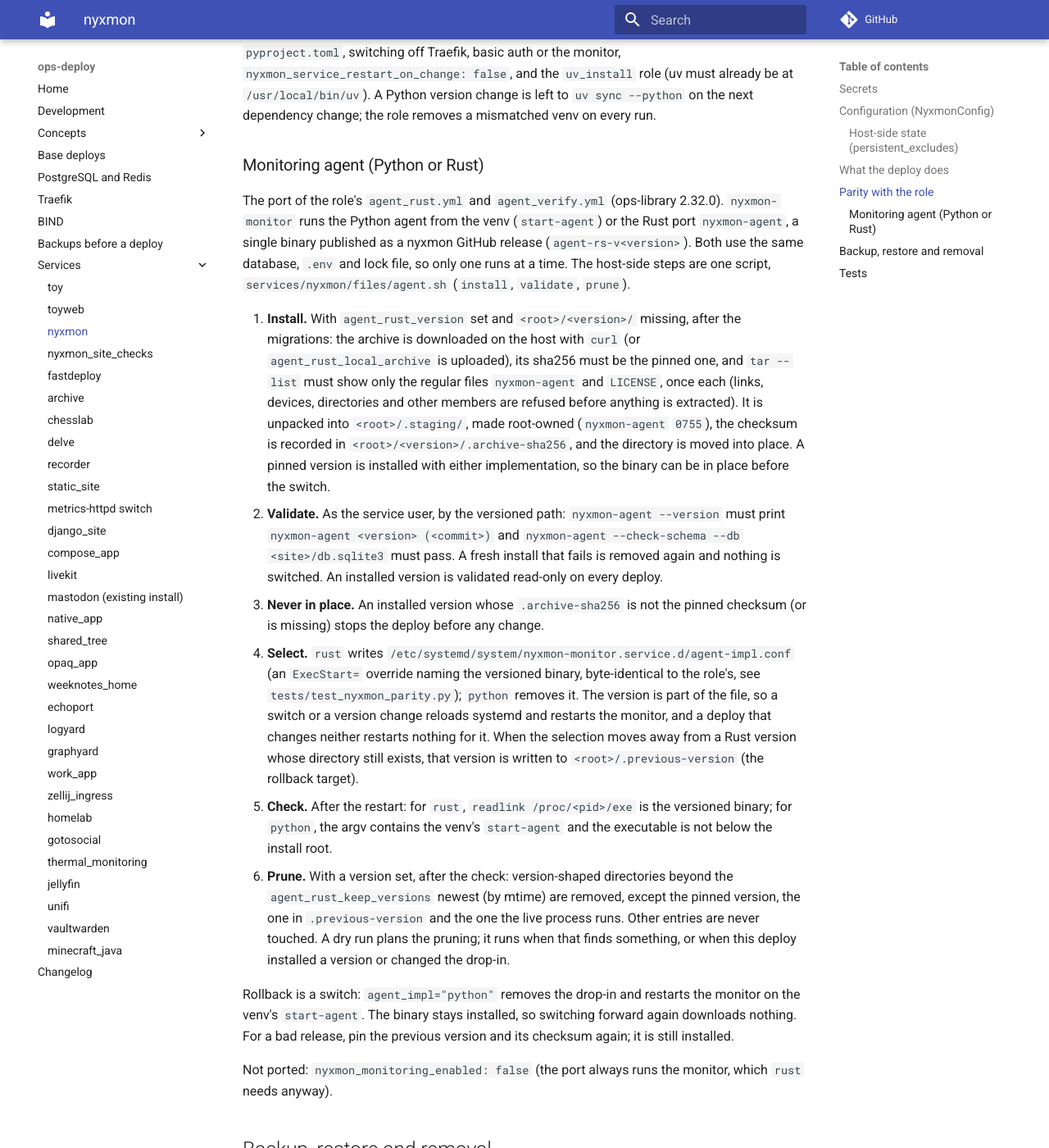
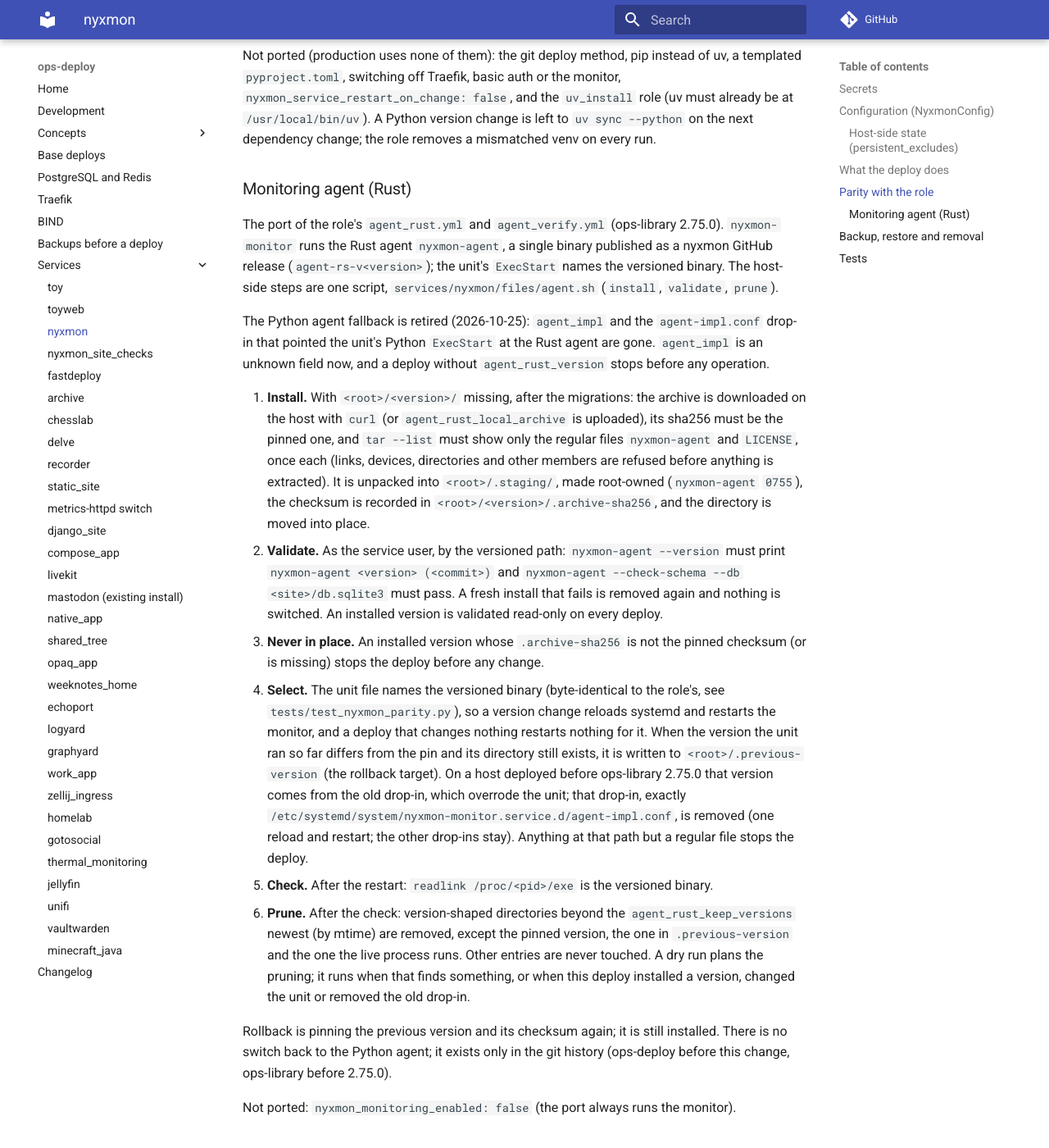
Before and after one commit to ephes/ops-deploy, an MkDocs documentation site: the page built from docs/services/nyxmon.md, in a window 1280 px wide and 1400 px high, scrolled down 3917 px. Shown: the whole window at 82% size. Built offline with MkDocs 1.6.1 and Material for MkDocs 9.7.7, drawn with Linux system fonts in a browser that asks for light colours; comment, search, counter and statistics services are not loaded; some of the changed text lies outside the part shown.

Commit message:
nyxmon: retire the Python agent fallback
Port of ops-library 2.75.0 nyxmon_deploy. NyxmonConfig.agent_impl is
gone, deploy_nyxmon requires agent_rust_version, and the monitor unit
starts the versioned Rust binary itself. The agent-impl.conf drop-in of
older deploys is removed by its fixed path after the unit is written,
with its version recorded as the previous one when the pin moves.

````diff
--- a/docs/services/nyxmon.md
+++ b/docs/services/nyxmon.md
@@ -7,7 +7,12 @@
 ```python
 from ops_deploy.services.nyxmon import NyxmonConfig, deploy_nyxmon
 
-cfg = NyxmonConfig(source_path=Path("~/projects/nyxmon").expanduser(), secrets=SecretRef("secrets/prod/nyxmon.yml"))
+cfg = NyxmonConfig(
+    source_path=Path("~/projects/nyxmon").expanduser(),
+    secrets=SecretRef("secrets/prod/nyxmon.yml"),
+    agent_rust_version="0.1.1",  # the nyxmon-agent release nyxmon-monitor runs
+    agent_rust_sha256="<sha256 of the release archive>",
+)
 deploy_nyxmon(cfg, store.load(cfg.secrets))
 ```
 
@@ -47,8 +52,7 @@
 | `opsgate_approval_base_url` | `""` | empty: the submit URL |
 | `opsgate_ticket_expires_seconds`, `opsgate_submit_timeout_seconds`, `opsgate_submit_include_warnings` | `14400`, `10`, `false` | |
 | `traefik_host`, `traefik_cert_resolver`, `traefik_middlewares`, `internal_ip_ranges` | role defaults | |
-| `agent_impl` | `python` | the role's `nyxmon_agent_impl`: `python` (the venv's `start-agent`) or `rust`; see [Monitoring agent](#monitoring-agent-python-or-rust) |
-| `agent_rust_version` | `""` | Rust release to install, e.g. `0.1.0`; empty installs, validates and prunes nothing. Required for `rust` |
+| `agent_rust_version` | `""` | Rust release `nyxmon-monitor` runs, e.g. `0.1.0`; required by the deploy (empty stops it before any operation); see [Monitoring agent](#monitoring-agent-rust) |
 | `agent_rust_sha256` | `""` | sha256 of the release archive (64 lowercase hex digits); required with a version unless `agent_rust_local_archive` is set |
 | `agent_rust_release_url` | the GitHub release asset | download URL; `{version}` stands for the version |
 | `agent_rust_local_archive` | none | controller path of an archive with the release layout, uploaded instead of the download; checked against `agent_rust_sha256` when both are set |
@@ -76,31 +80,30 @@
 5. `uv sync --frozen --no-dev --no-default-groups --python 3.13` if the source
    changed or the venv is missing; `site/venv` symlink to `.venv`.
 6. `migrate` and `collectstatic` if the sync ran or the source changed.
-7. With `agent_rust_version` set: the pinned Rust agent release is installed
+7. The pinned Rust agent release is installed
    and validated, or validated read-only when it is installed already (see
-   [Monitoring agent](#monitoring-agent-python-or-rust)).
+   [Monitoring agent](#monitoring-agent-rust)).
 8. Traefik route (dual router, basic auth). Traefik is not restarted: its
    file provider watches `/etc/traefik/dynamic` and loads the change itself
    (as the role since ops-library 2.31.47).
 9. For each unit: unit file, `sqlite-privacy.conf` drop-in (`UMask=0077`),
    `service_rollout` (daemon-reload on unit/drop-in change; restart on code,
-   dependency or `.env` change). For `nyxmon-monitor` the drop-in
-   `agent-impl.conf` is written (`rust`) or removed (`python`); a changed
-   drop-in reloads systemd and restarts the monitor.
+   dependency or `.env` change). The `nyxmon-monitor` unit names the
+   versioned Rust binary; the `agent-impl.conf` drop-in of a pre-2.75.0
+   deploy is removed, which reloads systemd and restarts the monitor.
 10. Database and sidecars `0600 nyxmon:nyxmon` (only when a file is exposed or
     the database is new; fails if `db.sqlite3` is missing).
 11. Read-only checks: port, HTTP (200/301/302), that `nyxmon-monitor` is
-    active and runs the selected agent (the role's `agent_verify.yml`, 10
+    active and runs the pinned Rust agent (the role's `agent_verify.yml`, 10
     tries 3 s apart), and with OpsGate enabled, that its live environment
     carries the rendered OpsGate URLs.
-12. With `agent_rust_version` set: old Rust agent versions are pruned, after
-    the agent check.
+12. Old Rust agent versions are pruned, after the agent check.
 
 ## Parity with the role
 
 `tests/test_nyxmon_parity.py` renders the vendored role templates
 (`tests/parity/ansible/nyxmon_deploy__*`) the way Ansible does and requires
-**byte-identical** `.env`, `.env.shell`, unit files and the agent drop-in. That is why the env
+**byte-identical** `.env`, `.env.shell` and unit files. That is why the env
 file still says "Managed by Ansible": identical bytes let Ansible and
 ops-deploy take turns on a host without rewriting files or restarting nyxmon.
 The only file that differs is the Traefik route (comments; see
@@ -113,16 +116,20 @@
 version change is left to `uv sync --python` on the next dependency change;
 the role removes a mismatched venv on every run.
 
-### Monitoring agent (Python or Rust)
+### Monitoring agent (Rust)
 
 The port of the role's `agent_rust.yml` and `agent_verify.yml` (ops-library
-2.32.0). `nyxmon-monitor` runs the Python agent from the venv
-(`start-agent`) or the Rust port `nyxmon-agent`, a single binary published as
-a nyxmon GitHub release (`agent-rs-v<version>`). Both use the same database,
-`.env` and lock file, so only one runs at a time. The host-side steps are one
-script, `services/nyxmon/files/agent.sh` (`install`, `validate`, `prune`).
+2.75.0). `nyxmon-monitor` runs the Rust agent `nyxmon-agent`, a single binary
+published as a nyxmon GitHub release (`agent-rs-v<version>`); the unit's
+`ExecStart` names the versioned binary. The host-side steps are one script,
+`services/nyxmon/files/agent.sh` (`install`, `validate`, `prune`).
 
-1. **Install.** With `agent_rust_version` set and `<root>/<version>/` missing,
+The Python agent fallback is retired (2026-10-25): `agent_impl` and the
+`agent-impl.conf` drop-in that pointed the unit's Python `ExecStart` at the
+Rust agent are gone. `agent_impl` is an unknown field now, and a deploy
+without `agent_rust_version` stops before any operation.
+
+1. **Install.** With `<root>/<version>/` missing,
    after the migrations: the archive is downloaded on the host with `curl`
    (or `agent_rust_local_archive` is uploaded), its sha256 must be the pinned
    one, and `tar --list` must show only the regular files `nyxmon-agent` and
@@ -130,8 +137,7 @@
    refused before anything is extracted). It is unpacked into
    `<root>/.staging/`, made root-owned (`nyxmon-agent` `0755`), the checksum
    is recorded in `<root>/<version>/.archive-sha256`, and the directory is
-   moved into place. A pinned version is installed with either
-   implementation, so the binary can be in place before the switch.
+   moved into place.
 2. **Validate.** As the service user, by the versioned path: `nyxmon-agent
    --version` must print `nyxmon-agent <version> (<commit>)` and
    `nyxmon-agent --check-schema --db <site>/db.sqlite3` must pass. A fresh
@@ -139,32 +145,32 @@
    version is validated read-only on every deploy.
 3. **Never in place.** An installed version whose `.archive-sha256` is not
    the pinned checksum (or is missing) stops the deploy before any change.
-4. **Select.** `rust` writes
-   `/etc/systemd/system/nyxmon-monitor.service.d/agent-impl.conf` (an
-   `ExecStart=` override naming the versioned binary, byte-identical to the
-   role's, see `tests/test_nyxmon_parity.py`); `python` removes it. The
-   version is part of the file, so a switch or a version change reloads
-   systemd and restarts the monitor, and a deploy that changes neither
-   restarts nothing for it. When the selection moves away from a Rust version
-   whose directory still exists, that version is written to
-   `<root>/.previous-version` (the rollback target).
-5. **Check.** After the restart: for `rust`, `readlink /proc/<pid>/exe` is
-   the versioned binary; for `python`, the argv contains the venv's
-   `start-agent` and the executable is not below the install root.
-6. **Prune.** With a version set, after the check: version-shaped
+4. **Select.** The unit file names the versioned binary
+   (byte-identical to the role's, see `tests/test_nyxmon_parity.py`), so a
+   version change reloads systemd and restarts the monitor, and a deploy that
+   changes nothing restarts nothing for it. When the version the unit ran so
+   far differs from the pin and its directory still exists, it is written to
+   `<root>/.previous-version` (the rollback target). On a host deployed
+   before ops-library 2.75.0 that version comes from the old drop-in, which
+   overrode the unit; that drop-in, exactly
+   `/etc/systemd/system/nyxmon-monitor.service.d/agent-impl.conf`, is removed
+   (one reload and restart; the other drop-ins stay). Anything at that path
+   but a regular file stops the deploy.
+5. **Check.** After the restart: `readlink /proc/<pid>/exe` is the versioned
+   binary.
+6. **Prune.** After the check: version-shaped
    directories beyond the `agent_rust_keep_versions` newest (by mtime) are
    removed, except the pinned version, the one in `.previous-version` and the
    one the live process runs. Other entries are never touched. A dry run
    plans the pruning; it runs when that finds something, or when this deploy
-   installed a version or changed the drop-in.
+   installed a version, changed the unit or removed the old drop-in.
 
-Rollback is a switch: `agent_impl="python"` removes the drop-in and restarts
-the monitor on the venv's `start-agent`. The binary stays installed, so
-switching forward again downloads nothing. For a bad release, pin the
-previous version and its checksum again; it is still installed.
+Rollback is pinning the previous version and its checksum again; it is still
+installed. There is no switch back to the Python agent; it exists only in the
+git history (ops-deploy before this change, ops-library before 2.75.0).
 
 Not ported: `nyxmon_monitoring_enabled: false` (the port always runs the
-monitor, which `rust` needs anyway).
+monitor).
 
 ## Backup, restore and removal
 
@@ -245,22 +251,27 @@
 - `tests/test_nyxmon.py` (fake connector): first run, converged second run
   (no mutating change), code change, lockfile change, `.env` secret rotation,
   basic-auth rotation (no Traefik restart), monitor unit change, missing
-  drop-in, a Rust agent drop-in (removed, monitor restarted), the agent check,
+  drop-in, the retired agent drop-in (removed, monitor restarted), the Rust
+  unit and agent check, a deploy without a pin and the retired `agent_impl`
+  (refused),
   exposed database, OpsGate disabled, leak checks (no secret in commands, op names/args or
   uploads; env files only on stdin), validation.
 - `tests/test_nyxmon_agent.py` (fake connector): the agent settings and the
-  role's refusals, a pinned version installed without a switch, first Rust
-  deploy, converged runs with either implementation (no mutating change),
-  python to rust and back, a version change, `.previous-version`, an
+  role's refusals, a deploy without a pin, the first deploy, a converged run
+  (no mutating change), the migration of a pre-2.75.0 host (Python unit plus
+  drop-in: one restart, only that drop-in removed, a non-file refused), a
+  version change and a rollback, `.previous-version` (from the unit or the old
+  drop-in), an
   installed version from another archive or without a checksum (refused
   before any change), the local archive, the pruning gate; the `validate`
   step of `files/agent.sh` through bash and fish with a fake binary.
 - `tests/smoke/test_nyxmon_agent_smoke.py`: `files/agent.sh` as root on the
   smoke VM (see [smoke](../concepts/smoke.md)).
 - `tests/smoke/test_nyxmon_smoke.py` (`just smoke`, needs `NYXMON_SOURCE` or
-  `PROJECTS_ROOT`): two real deploys of the committed `HEAD` of a nyxmon
-  checkout over a Rust agent drop-in (removed; every run's agent check
-  passes); second run converged, units active with `UMask=0077`, database and
+  `PROJECTS_ROOT`, and `NYXMON_AGENT_ARCHIVE`, a `nyxmon-agent` release
+  archive built for the VM's architecture): two real deploys of the committed
+  `HEAD` of a nyxmon checkout over a pre-2.75.0 agent drop-in (removed; every
+  run's Rust agent check passes); second run converged, units active with `UMask=0077`, database and
   env files private, migrations applied, Traefik 401 without auth, no secret
   outside its files.
 - `tests/test_nyxmon_lifecycle.py` (fake connector): backup settings,
--- a/src/ops_deploy/services/nyxmon/templates/agent-impl.conf.j2
+++ /dev/null
@@ -1,6 +0,0 @@
-# Managed by Ansible (nyxmon_deploy): nyxmon_agent_impl=rust.
-# Removed when nyxmon_agent_impl=python; the base unit then runs the venv
-# start-agent again.
-[Service]
-ExecStart=
-ExecStart={{ cfg.agent_rust_binary }} --db {{ cfg.site_path }}/db.sqlite3 --enable-telegram
--- a/src/ops_deploy/services/nyxmon/templates/nyxmon-monitor.service.j2
+++ b/src/ops_deploy/services/nyxmon/templates/nyxmon-monitor.service.j2
@@ -10,7 +10,7 @@
 WorkingDirectory={{ cfg.site_path }}
 EnvironmentFile={{ cfg.env_path }}
 
-ExecStart={{ cfg.venv_path }}/bin/start-agent --db {{ cfg.site_path }}/db.sqlite3 --enable-telegram
+ExecStart={{ cfg.agent_rust_binary }} --db {{ cfg.site_path }}/db.sqlite3 --enable-telegram
 
 Restart=always
 RestartSec=30
````
Also changed, not shown: docs/changelog.md (+19 -1 lines), 9 other files.
